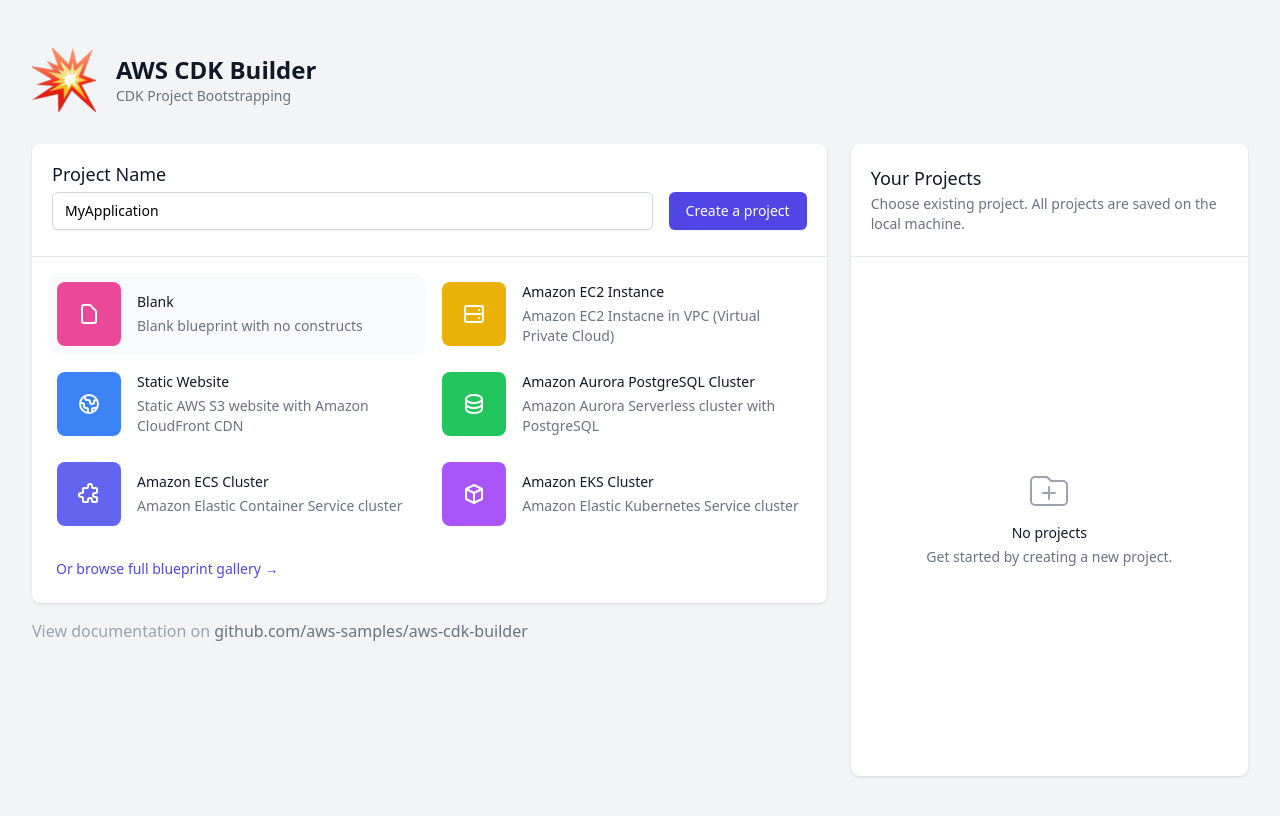
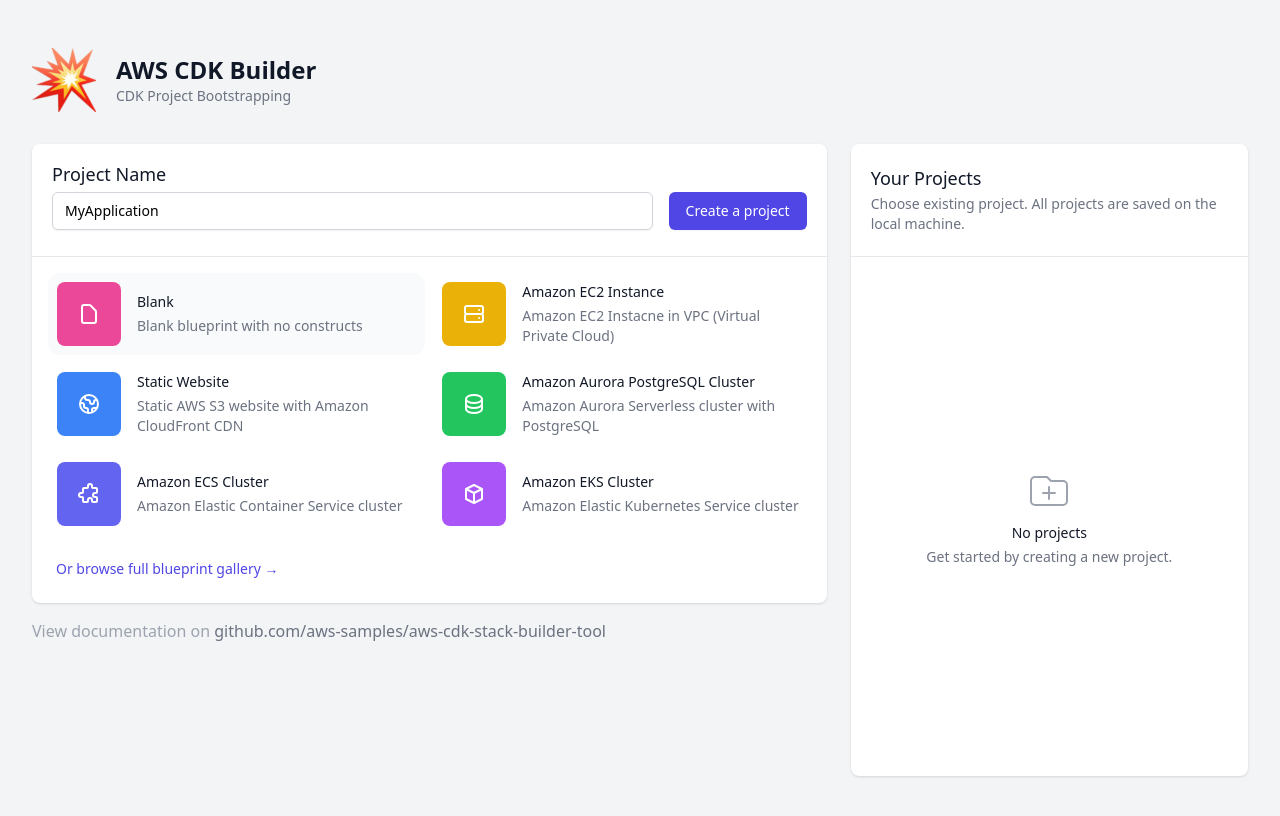
Before and after one commit to aws-samples/aws-cdk-stack-builder-tool, a React (Vite) app in the folder src/react-app/: page / in a window 1280 px wide. Built offline with nearby package versions, Linux system fonts and the light colour scheme; a web font is replaced by a local one.

Commit message:
Fix repository address

```diff
--- a/src/react-app/src/components/home/foother.tsx
+++ b/src/react-app/src/components/home/foother.tsx
@@ -6,12 +6,12 @@
           <p className="text-center text-base text-gray-400">
             View documentation on&nbsp;
             <a
-              href=" https://github.com/aws-samples/aws-cdk-builder"
+              href="https://github.com/aws-samples/aws-cdk-stack-builder-tool"
               target="_blank"
               className="text-gray-500"
               rel="noreferrer"
             >
-              github.com/aws-samples/aws-cdk-builder
+              github.com/aws-samples/aws-cdk-stack-builder-tool
             </a>
           </p>
         </div>
```
